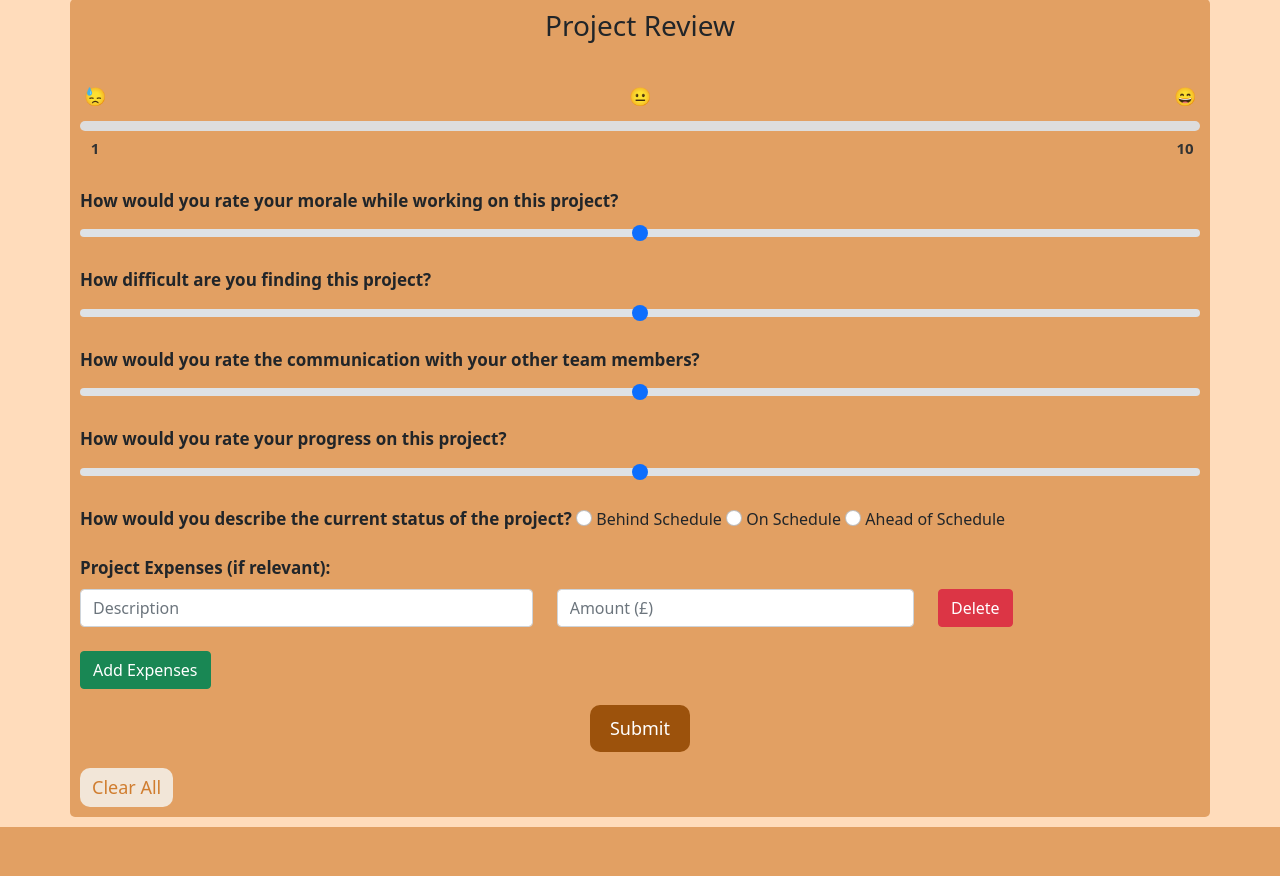
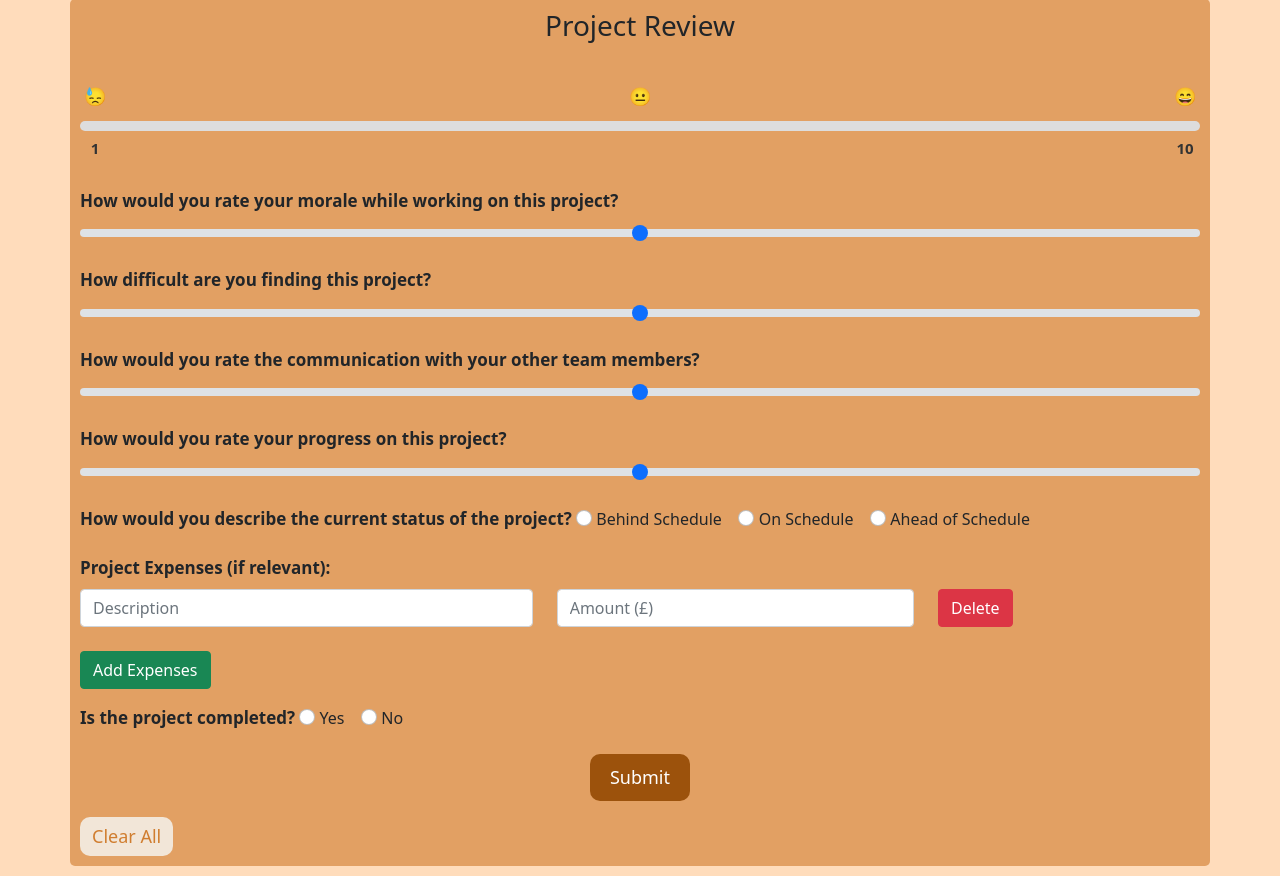
Before and after one commit to ProjectProCS261/ProjectPro, a Flask app: page /input in a window 1280 px wide. Shown: the part 17-893 px from the top of the page. Before the commit the page ends 844 px from the top, so only its background shows below. Run offline with Flask 2, Linux system fonts and the light colour scheme.

Commit message:
Update input.html

```diff
--- a/app/templates/auth/input.html
+++ b/app/templates/auth/input.html
@@ -169,9 +169,9 @@
                          <div class="mb-3">
                               <label for="projectstatus" class="form-label">How would you describe the current status of the project?</label>
                               <input class="form-check-input" type="radio" name="status" id="behind">
-                              <label class="form-check-label" for="behind"> Behind Schedule </label>
+                              <label class="form-check-label" for="behind"> Behind Schedule </label>&nbsp;&nbsp;&nbsp;
                               <input class="form-check-input" type="radio" name="status" id="ontrack">
-                              <label class="form-check-label" for="ontrack"> On Schedule </label>
+                              <label class="form-check-label" for="ontrack"> On Schedule </label>&nbsp;&nbsp;&nbsp;
                               <input class="form-check-input" type="radio" name="status" id="ahead">
                               <label class="form-check-label" for="ahead"> Ahead of Schedule </label>
                          </div>
@@ -196,6 +196,14 @@
                                         <button type="button" class="btn btn-success add-btn">Add Expenses</button><br>
                                    </div>
                               </div>
+                         </div>
+
+                         <div class="mb-3">
+                              <label for="completion" class="form-label">Is the project completed?</label>
+                              <input class="form-check-input" type="radio" name="completion" id="Yes">
+                              <label class="form-check-label" for="completion"> Yes </label>&nbsp;&nbsp;&nbsp;
+                              <input class="form-check-input" type="radio" name="completion" id="No">
+                              <label class="form-check-label" for="completion"> No</label>
                          </div>
 
                     <!-- SUBMIT AND CLEAR ALL BUTTON  -->
```
